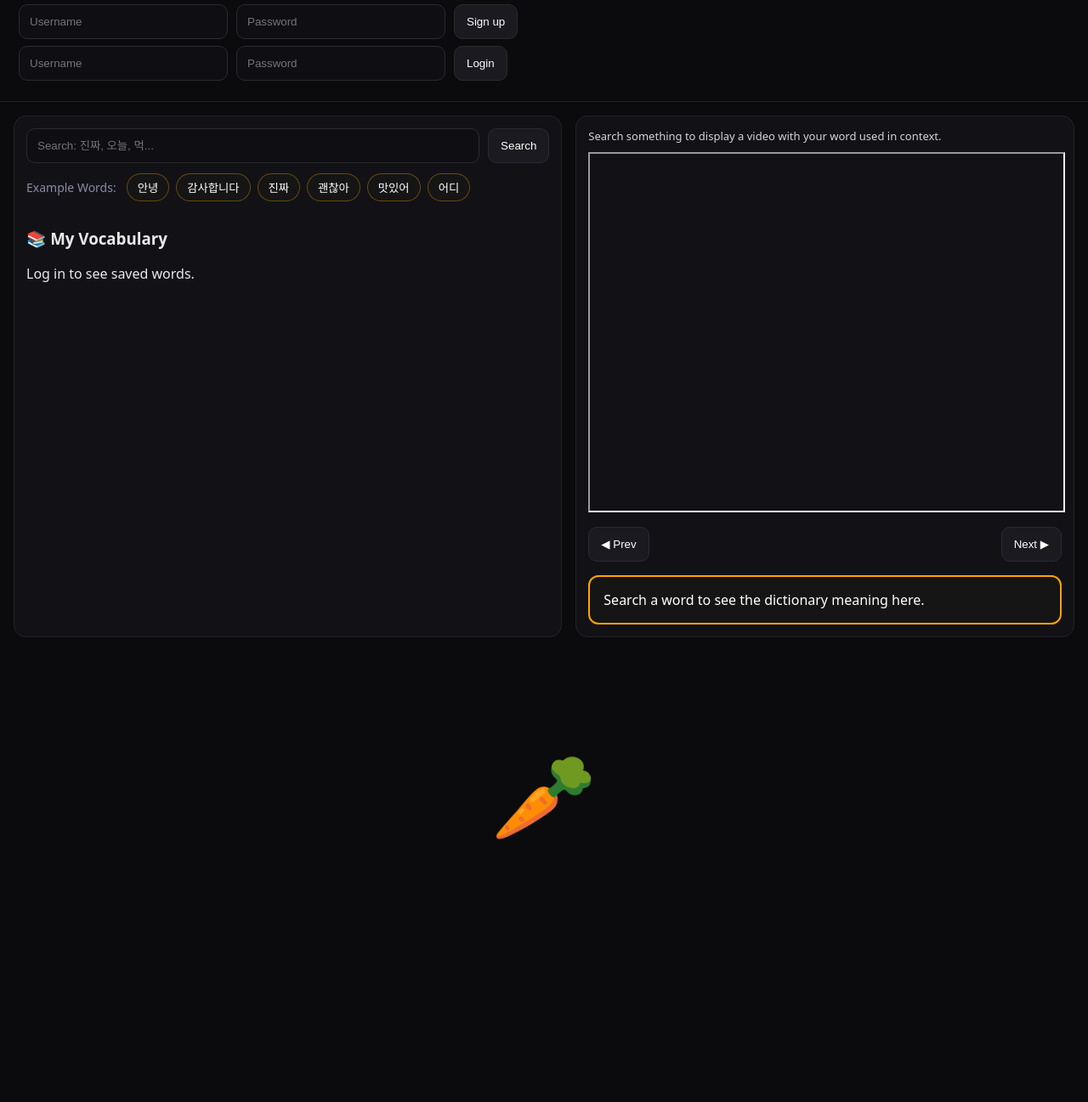
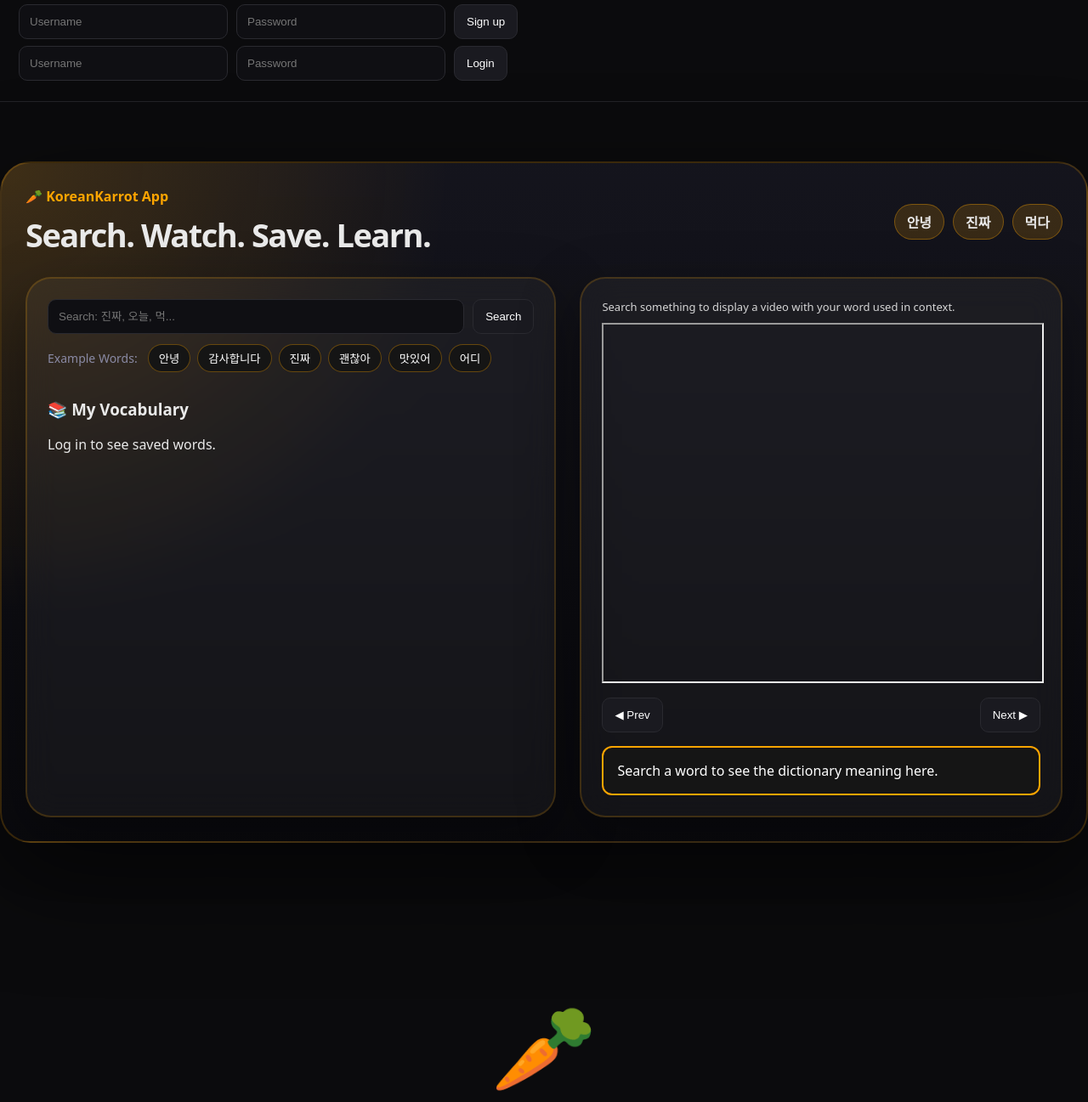
Before and after one commit to julian-kerr/KoreanKarrot, a Flask app: page / in a window 1280 px wide. Shown: the part 801-2098 px from the top of the page at 85% size. Before the commit the page ends 1789 px from the top, so only its background shows below. Run offline with Flask 3, Linux system fonts and the light colour scheme.

Commit message:
Added app world layout and floating UI redesign

```diff
--- a/static/styles.css
+++ b/static/styles.css
@@ -398,3 +398,115 @@ mark { background: #2a2a30; color: #fff; padding: 0 4px; border-radius: 6px; }
   position: relative;
   z-index: 2;
 }
+
+.panel, .player {
+  border-radius: 28px;
+  border: 2px solid rgba(255, 165, 0, 0.28);
+  box-shadow: 0 18px 0 rgba(255, 165, 0, 0.08),
+              0 30px 80px rgba(0,0,0,0.35);
+}
+
+.result,
+.videoGroup,
+.dictionaryBox,
+.myWordBox {
+  transition: transform 0.18s ease, box-shadow 0.18s ease;
+}
+
+.result:hover,
+.videoGroup:hover,
+.dictionaryBox:hover,
+.myWordBox:hover {
+  transform: translateY(-3px) rotate(-0.2deg);
+  box-shadow: 0 12px 30px rgba(255,165,0,0.12);
+}
+
+.sourceHeader {
+  font-size: 20px;
+  border: 2px solid rgba(255,165,0,0.45);
+  box-shadow: 0 6px 0 rgba(255,165,0,0.18);
+}
+
+.sourceHeader:hover {
+  transform: translateY(-2px);
+}
+
+button,
+.primaryHeroBtn,
+.secondaryHeroBtn {
+  transition: transform 0.15s ease, box-shadow 0.15s ease;
+}
+
+button:hover,
+.primaryHeroBtn:hover,
+.secondaryHeroBtn:hover {
+  transform: translateY(-2px);
+  box-shadow: 0 10px 24px rgba(255,165,0,0.18);
+}
+
+button:active,
+.primaryHeroBtn:active,
+.secondaryHeroBtn:active {
+  transform: translateY(1px);
+}
+
+.appWorld {
+  max-width: 1500px;
+  margin: 70px auto;
+  padding: 28px;
+  border-radius: 36px;
+  background:
+    radial-gradient(circle at top left, rgba(255,165,0,0.18), transparent 35%),
+    linear-gradient(180deg, rgba(22,22,30,0.92), rgba(10,10,14,0.96));
+  border: 2px solid rgba(255,165,0,0.2);
+  box-shadow: 0 40px 120px rgba(0,0,0,0.55);
+}
+
+.appWorldHeader {
+  display: flex;
+  justify-content: space-between;
+  align-items: center;
+  margin-bottom: 24px;
+}
+
+.appBadge {
+  color: orange;
+  font-weight: 900;
+}
+
+.appWorldHeader h2 {
+  margin: 8px 0 0;
+  font-size: 38px;
+  letter-spacing: -0.04em;
+}
+
+.floatingMiniWords {
+  display: flex;
+  gap: 10px;
+}
+
+.floatingMiniWords span {
+  padding: 8px 14px;
+  border-radius: 999px;
+  background: rgba(255,165,0,0.16);
+  border: 1px solid rgba(255,165,0,0.35);
+  font-weight: 800;
+}
+
+.layout {
+  margin: 0;
+  padding: 0;
+  max-width: none;
+  gap: 28px;
+}
+
+.panel,
+.player {
+  background: rgba(255,255,255,0.045);
+  backdrop-filter: blur(18px);
+  -webkit-backdrop-filter: blur(18px);
+  border-radius: 30px;
+  border: 2px solid rgba(255,165,0,0.18);
+  box-shadow: 0 24px 70px rgba(0,0,0,0.35);
+  padding: 24px;
+}
--- a/templates/index.html
+++ b/templates/index.html
@@ -68,7 +68,20 @@
 
 
 
-  <main class="layout" id="app">
+  <section class="appWorld" id="app">
+  <div class="appWorldHeader">
+    <div>
+      <span class="appBadge">🥕 KoreanKarrot App</span>
+      <h2>Search. Watch. Save. Learn.</h2>
+    </div>
+    <div class="floatingMiniWords">
+      <span>안녕</span>
+      <span>진짜</span>
+      <span>먹다</span>
+    </div>
+  </div>
+
+  <main class="layout">
     <section class="panel">
       <div class="searchRow">
         <input id="q" placeholder="Search: 진짜, 오늘, 먹..." autocomplete="off" />
@@ -114,6 +127,7 @@
 
     </section>
   </main>
+  </section>
   <div id="logodiv">
     <p id="logo">🥕</p>
   </div>
```
